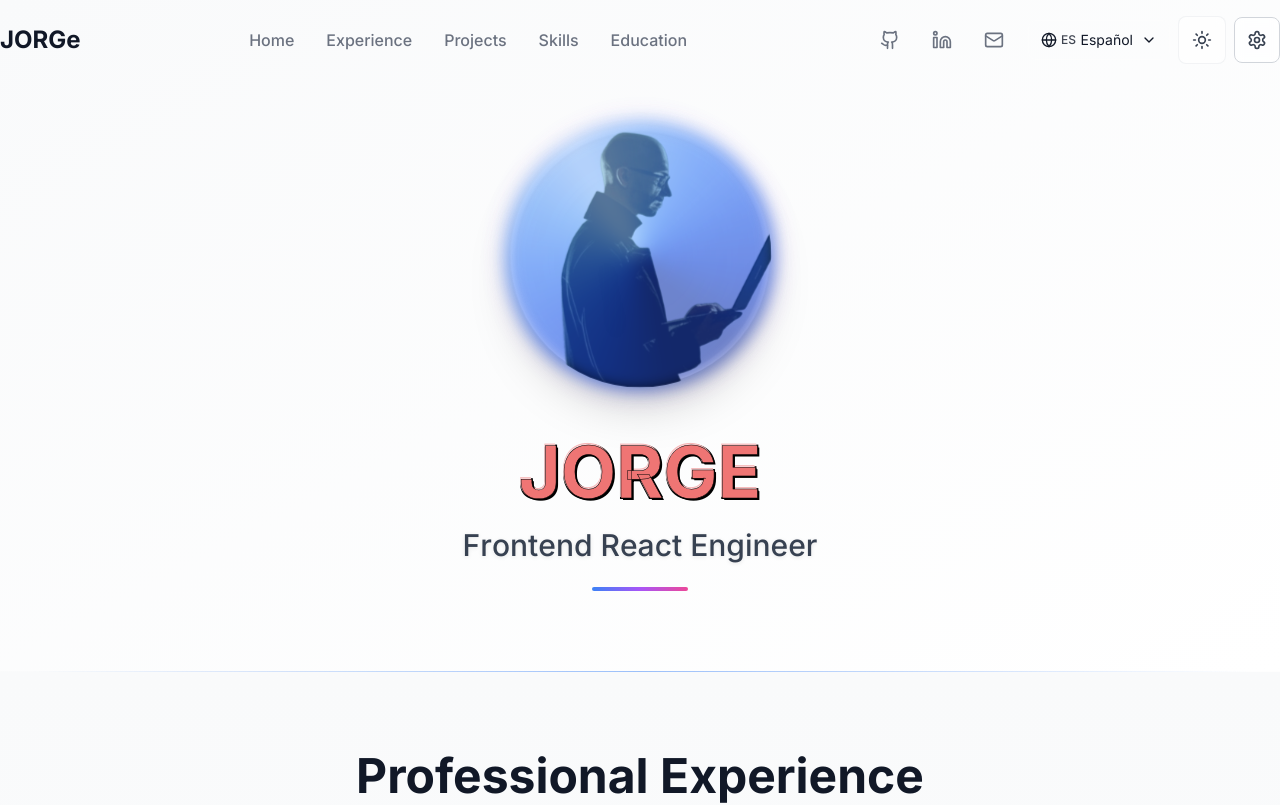
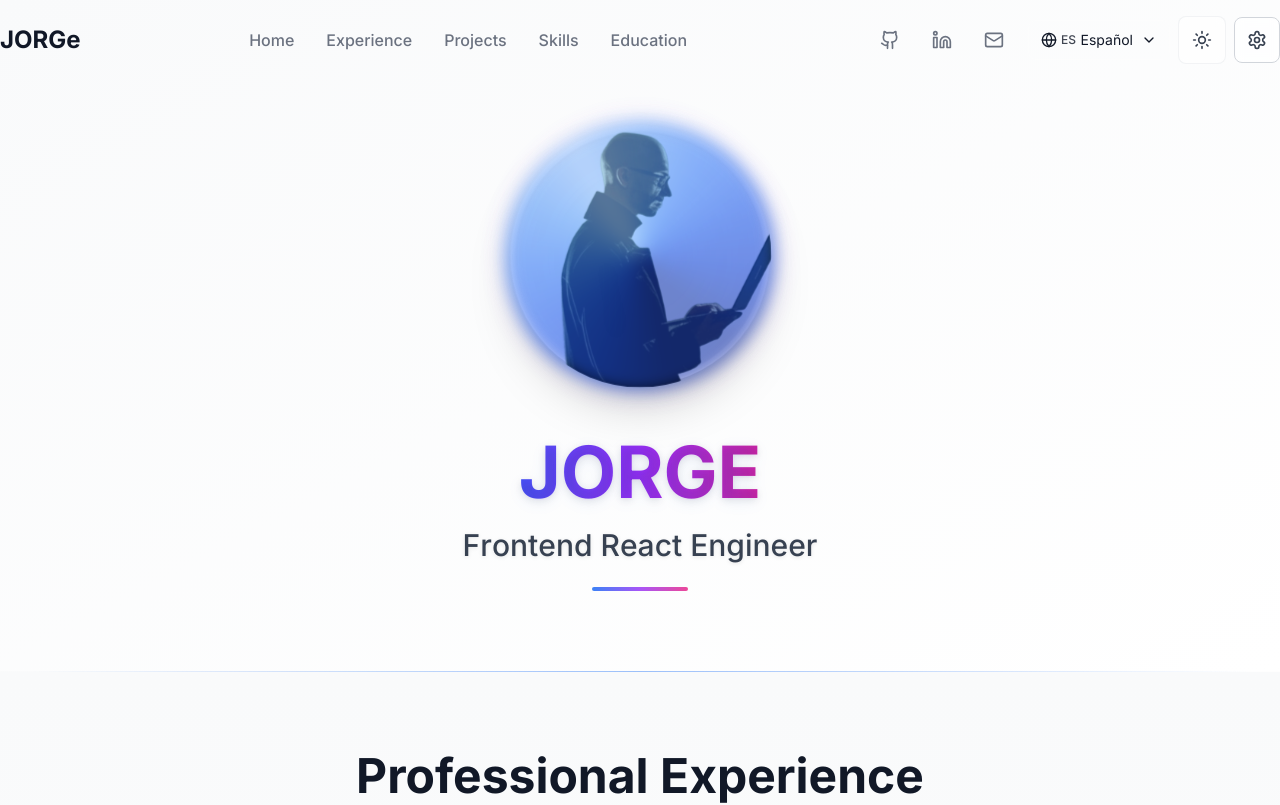
Before and after one commit to JordiNodeJS/porfolio-multi-theme, a React (Vite) app: page / in a window 1280 px wide. Shown: the top 805 px of the page. Built offline with nearby package versions, Linux system fonts and the light colour scheme.

Commit message:
feat: enhance component headings with improved formatting and theme integration

```diff
--- a/src/components/Education.tsx
+++ b/src/components/Education.tsx
@@ -227,11 +227,13 @@ const Education = () => {
           viewport={{ once: true }}
           className="text-center mb-16"
         >
-          <h2 className="text-4xl md:text-5xl mb-8 font-bold text-gray-900 dark:text-white
+          <h2
+            className="text-4xl md:text-5xl mb-8 font-bold text-gray-900 dark:text-white
             theme-brutalism:brutal-title
             theme-vintage:text-vintage-mustard-light theme-vintage:font-bold theme-vintage:text-shadow-lg
             theme-retro-pastel:text-retroPastel-text-dark theme-retro-pastel:font-bold
-            transition-colors duration-300">
+            transition-colors duration-300"
+          >
             {educationTranslations.title}
           </h2>
           <p className="text-xl text-gray-700 dark:text-gray-300 max-w-2xl mx-auto font-medium leading-relaxed theme-vintage:text-vintage-cream theme-vintage:font-semibold theme-vintage:text-shadow theme-retro-pastel:text-retroPastel-text/90">
--- a/src/components/Experience.tsx
+++ b/src/components/Experience.tsx
@@ -479,11 +479,13 @@ const Experience = () => {
           className="text-center mb-16"
         >
           {" "}
-          <h2 className="text-4xl md:text-5xl mb-8 font-bold text-gray-900 dark:text-white
+          <h2
+            className="text-4xl md:text-5xl mb-8 font-bold text-gray-900 dark:text-white
             theme-brutalism:brutal-title
             theme-vintage:text-vintage-mustard-light theme-vintage:font-bold theme-vintage:text-shadow-lg
             theme-retro-pastel:text-retroPastel-text-dark theme-retro-pastel:font-bold
-            transition-colors duration-300">
+            transition-colors duration-300"
+          >
             {t("experience.title")}
           </h2>
           <p className="text-xl text-gray-400 max-w-2xl mx-auto">
--- a/src/components/Hero.tsx
+++ b/src/components/Hero.tsx
@@ -4,6 +4,7 @@ import { useRef } from "react";
 import { animated } from "@react-spring/web";
 import useEnhanced3DEffect from "../hooks/useEnhanced3DEffect";
 import { TextRevealAnimation } from "./TextRevealAnimation";
+import ProgressiveTextReveal from "./ProgressiveTextReveal";
 
 const Hero = () => {
   const { theme } = useTheme();
@@ -210,14 +211,44 @@ const Hero = () => {
             animate={{ opacity: 1 }}
             transition={{ duration: 0.8, delay: 0.3 }}
           >
+            {/* Progressive text reveal for dark, light, retro-pastel themes */}
+            {theme === "dark" ||
+            theme === "light" ||
+            theme === "retro-pastel" ? (
+              <ProgressiveTextReveal
+                text="JORGE"
+                duration={4000}
+                className={`text-4xl md:text-5xl lg:text-6xl font-bold mb-4 bg-clip-text text-transparent ${
+                  theme === "dark"
+                    ? "bg-gradient-to-r from-cyan-400 via-blue-500 to-purple-600"
+                    : theme === "light"
+                    ? "bg-gradient-to-r from-blue-600 via-purple-600 to-pink-600"
+                    : theme === "retro-pastel"
+                    ? "bg-gradient-to-r from-pink-300 via-rose-200 to-orange-200"
+                    : ""
+                }`}
+                style={{
+                  fontSize: "4.5rem",
+                  lineHeight: "1.1",
+                  ...(theme === "retro-pastel" && {
+                    fontFamily: '"Comfortaa", cursive, sans-serif',
+                    fontWeight: "600",
+                    letterSpacing: "0.02em",
+                  }),
+                }}
+              />
+            ) : (
+              /* Regular text for brutalism and vintage themes */
               <div
                 className={`text-4xl md:text-5xl lg:text-6xl font-bold mb-4 ${
                   theme === "brutalism"
                     ? "text-black"
+                    : theme === "vintage"
+                    ? "bg-clip-text text-transparent"
                     : "bg-clip-text text-transparent"
                 } ${
-                theme === "dark"
-                  ? "bg-gradient-to-r from-cyan-400 via-blue-500 to-purple-600"
+                  theme === "vintage"
+                    ? "bg-gradient-to-r from-yellow-600 via-amber-500 to-orange-600"
                     : theme === "brutalism"
                     ? ""
                     : "bg-gradient-to-r from-blue-600 via-purple-600 to-pink-600"
@@ -225,6 +256,7 @@ const Hero = () => {
                 style={{
                   fontSize: "4.5rem",
                   lineHeight: "1.1",
+                  ...(theme === "brutalism" && {
                     color: "#ef7574",
                     textShadow:
                       "2px 2px 0 #000, " +
@@ -234,6 +266,15 @@ const Hero = () => {
                       "-1px 1px 0 #000, " +
                       "1px 1px 0 #000",
                     WebkitTextStroke: "0.5px #000",
+                  }),
+                  ...(theme === "vintage" && {
+                    textShadow:
+                      "2px 2px 4px rgba(0, 0, 0, 0.3), 0 0 20px rgba(251, 191, 36, 0.5)",
+                    fontFamily: '"Playfair Display", serif',
+                    fontWeight: "700",
+                    letterSpacing: "0.05em",
+                    filter: "drop-shadow(0 4px 8px rgba(139, 94, 60, 0.4))",
+                  }),
                 }}
               >
                 <TextRevealAnimation
@@ -244,6 +285,7 @@ const Hero = () => {
                   replay={false}
                 />
               </div>
+            )}
 
             <div
               className={`text-xl md:text-2xl lg:text-3xl font-medium mb-6 ${
@@ -251,16 +293,40 @@ const Hero = () => {
                   ? "text-slate-200"
                   : theme === "brutalism"
                   ? "text-black font-bold"
+                  : theme === "vintage"
+                  ? "text-amber-700 font-medium"
+                  : theme === "retro-pastel"
+                  ? "text-rose-400 font-light"
+                  : theme === "light"
+                  ? "text-gray-700"
                   : "text-gray-700"
               }`}
               style={{
+                ...(theme === "dark" && {
+                  textShadow: "0 2px 8px rgba(0,0,0,0.4)",
+                }),
+                ...(theme === "brutalism" && {
                   textShadow:
-                  theme === "dark"
-                    ? "0 2px 8px rgba(0,0,0,0.4)"
-                    : theme === "brutalism"
-                    ? "1px 1px 0 #000, -0.5px -0.5px 0 #fff, 0.5px -0.5px 0 #000, -0.5px 0.5px 0 #fff, 0.5px 0.5px 0 #000"
-                    : "0 1px 4px rgba(0,0,0,0.1)",
-                WebkitTextStroke: theme === "brutalism" ? "0.3px #000" : "none",
+                    "1px 1px 0 #000, -0.5px -0.5px 0 #fff, 0.5px -0.5px 0 #000, -0.5px 0.5px 0 #fff, 0.5px 0.5px 0 #000",
+                  WebkitTextStroke: "0.3px #000",
+                }),
+                ...(theme === "vintage" && {
+                  textShadow:
+                    "1px 1px 2px rgba(0, 0, 0, 0.2), 0 0 10px rgba(251, 191, 36, 0.3)",
+                  fontFamily: '"Playfair Display", serif',
+                  fontStyle: "italic",
+                  letterSpacing: "0.02em",
+                }),
+                ...(theme === "retro-pastel" && {
+                  textShadow:
+                    "0 2px 4px rgba(255, 182, 193, 0.3), 0 0 8px rgba(255, 218, 185, 0.2)",
+                  fontFamily: '"Comfortaa", cursive, sans-serif',
+                  letterSpacing: "0.01em",
+                  fontWeight: "300",
+                }),
+                ...(theme === "light" && {
+                  textShadow: "0 1px 4px rgba(0,0,0,0.1)",
+                }),
               }}
             >
               <TextRevealAnimation
@@ -274,8 +340,27 @@ const Hero = () => {
               className={`w-24 h-1 mx-auto rounded-full ${
                 theme === "dark"
                   ? "bg-gradient-to-r from-cyan-400 via-blue-500 to-purple-600"
+                  : theme === "light"
+                  ? "bg-gradient-to-r from-blue-500 via-purple-500 to-pink-500"
+                  : theme === "vintage"
+                  ? "bg-gradient-to-r from-yellow-500 via-amber-400 to-orange-500 shadow-lg shadow-amber-400/50"
+                  : theme === "retro-pastel"
+                  ? "bg-gradient-to-r from-pink-200 via-rose-100 to-orange-100 shadow-md shadow-pink-200/60"
+                  : theme === "brutalism"
+                  ? "bg-black border-2 border-white shadow-[2px_2px_0px_#ff6b6b]"
                   : "bg-gradient-to-r from-blue-500 via-purple-500 to-pink-500"
               }`}
+              style={{
+                ...(theme === "vintage" && {
+                  filter: "drop-shadow(0 2px 4px rgba(251, 191, 36, 0.6))",
+                  height: "3px",
+                }),
+                ...(theme === "retro-pastel" && {
+                  filter: "drop-shadow(0 1px 3px rgba(255, 182, 193, 0.4))",
+                  height: "2px",
+                  borderRadius: "1px",
+                }),
+              }}
               initial={{ width: 0 }}
               animate={{ width: 96 }}
               transition={{ duration: 1, delay: 0.6 }}
--- /dev/null
+++ b/src/components/ProgressiveTextReveal.tsx
@@ -0,0 +1,163 @@
+import React, { useState, useEffect } from "react";
+import { motion } from "framer-motion";
+import { useTheme } from "../hooks/useTheme";
+
+interface ProgressiveTextRevealProps {
+  text: string;
+  duration?: number;
+  className?: string;
+  style?: React.CSSProperties;
+}
+
+const ProgressiveTextReveal: React.FC<ProgressiveTextRevealProps> = ({
+  text,
+  duration = 3000,
+  className = "",
+  style = {},
+}) => {
+  const { theme } = useTheme();
+  const [progress, setProgress] = useState(0);
+
+  useEffect(() => {
+    const interval = setInterval(() => {
+      setProgress((prev) => {
+        if (prev >= 100) {
+          clearInterval(interval);
+          return 100;
+        }
+        return prev + 1;
+      });
+    }, duration / 100);
+
+    return () => clearInterval(interval);
+  }, [duration]);
+  const getProgressiveStyle = () => {
+    const baseOpacity = 0.2;
+    const targetOpacity = 1;
+    const opacity = Math.min(
+      baseOpacity + (progress / 100) * (targetOpacity - baseOpacity),
+      targetOpacity
+    );
+
+    const baseBlur = 4;
+    const blur = Math.max(baseBlur - (progress / 100) * baseBlur, 0);
+
+    switch (theme) {
+      case "dark": {
+        const darkBrightness = 0.5 + (progress / 100) * 0.5;
+        const darkContrast = 0.8 + (progress / 100) * 0.4;
+        const darkShadowIntensity = 0.1 + (progress / 100) * 0.3;
+        return {
+          filter: `blur(${blur}px) brightness(${darkBrightness}) contrast(${darkContrast}) saturate(${
+            1 + (progress / 100) * 0.2
+          })`,
+          opacity,
+          textShadow: `
+            0 4px 12px rgba(59, 130, 246, ${darkShadowIntensity}),
+            0 0 20px rgba(96, 165, 250, ${darkShadowIntensity * 0.6}),
+            0 8px 32px rgba(147, 51, 234, ${darkShadowIntensity * 0.4})
+          `,
+          transform: `scale(${0.98 + (progress / 100) * 0.02})`,
+        };
+      }
+
+      case "light": {
+        const lightContrast = 0.6 + (progress / 100) * 0.4;
+        const lightSaturation = 0.8 + (progress / 100) * 0.3;
+        const lightShadowIntensity = 0.03 + (progress / 100) * 0.07;
+        return {
+          filter: `blur(${blur}px) contrast(${lightContrast}) saturate(${lightSaturation})`,
+          opacity,
+          textShadow: `
+            0 2px 8px rgba(0, 0, 0, ${lightShadowIntensity}),
+            0 4px 16px rgba(59, 130, 246, ${lightShadowIntensity * 0.8}),
+            0 1px 3px rgba(147, 51, 234, ${lightShadowIntensity * 0.6})
+          `,
+          transform: `scale(${0.99 + (progress / 100) * 0.01})`,
+        };
+      }
+
+      case "retro-pastel": {
+        const pastelSaturation = 0.4 + (progress / 100) * 0.6;
+        const pastelBrightness = 0.9 + (progress / 100) * 0.1;
+        const pastelShadowIntensity = 0.15 + (progress / 100) * 0.25;
+        return {
+          filter: `blur(${blur}px) saturate(${pastelSaturation}) brightness(${pastelBrightness}) contrast(${
+            1 + (progress / 100) * 0.1
+          })`,
+          opacity,
+          textShadow: `
+            0 3px 8px rgba(255, 182, 193, ${pastelShadowIntensity}),
+            0 0 15px rgba(255, 218, 185, ${pastelShadowIntensity * 0.7}),
+            0 6px 20px rgba(251, 113, 133, ${pastelShadowIntensity * 0.5})
+          `,
+          transform: `scale(${0.97 + (progress / 100) * 0.03})`,
+        };
+      }
+
+      default:
+        return { opacity };
+    }
+  };
+  const getGradientIntensity = () => {
+    // En lugar de generar clases dinámicas que podrían no estar en el bundle de Tailwind,
+    // usamos gradientes estáticos que se intensifican con la opacidad y otros efectos
+    switch (theme) {
+      case "dark": {
+        return "bg-gradient-to-r from-cyan-400 via-blue-500 to-purple-600";
+      }
+
+      case "light": {
+        return "bg-gradient-to-r from-blue-600 via-purple-600 to-pink-600";
+      }
+
+      case "retro-pastel": {
+        return "bg-gradient-to-r from-pink-300 via-rose-200 to-orange-200";
+      }
+
+      default: {
+        return (
+          className.split(" ").find((c) => c.includes("bg-gradient")) || ""
+        );
+      }
+    }
+  };
+
+  return (
+    <motion.div
+      className={`${className} ${
+        theme !== "brutalism" && theme !== "vintage"
+          ? getGradientIntensity()
+          : className
+      }`}
+      style={{
+        ...style,
+        ...getProgressiveStyle(),
+      }}
+      initial={{ scale: 0.8, opacity: 0 }}
+      animate={{ scale: 1, opacity: 1 }}
+      transition={{ duration: 0.8, delay: 0.1 }}
+    >
+      {text.split("").map((char, index) => (
+        <motion.span
+          key={index}
+          initial={{ opacity: 0.2 }}
+          animate={{
+            opacity:
+              progress >= (index / text.length) * 100
+                ? 1
+                : 0.2 + (progress / 100) * 0.3,
+          }}
+          transition={{
+            duration: 0.1,
+            delay: index * 0.05,
+          }}
+        >
+          {char}
+        </motion.span>
+      ))}
+    </motion.div>
+  );
+};
+
+export default ProgressiveTextReveal;
```
Also changed, not shown: src/components/Projects.tsx (+6 -2 lines). Lines whose indentation alone changed are shown as unchanged.
